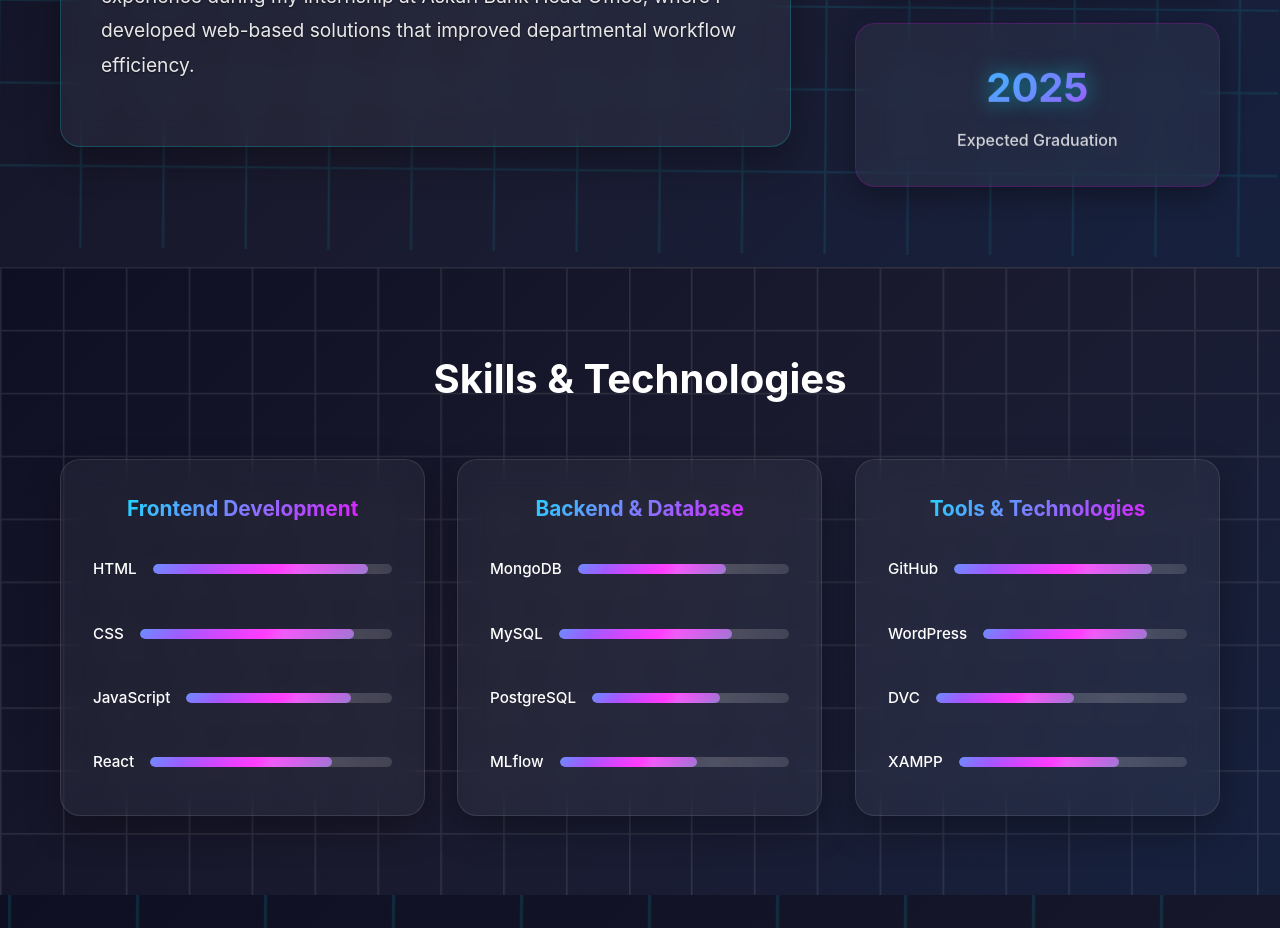
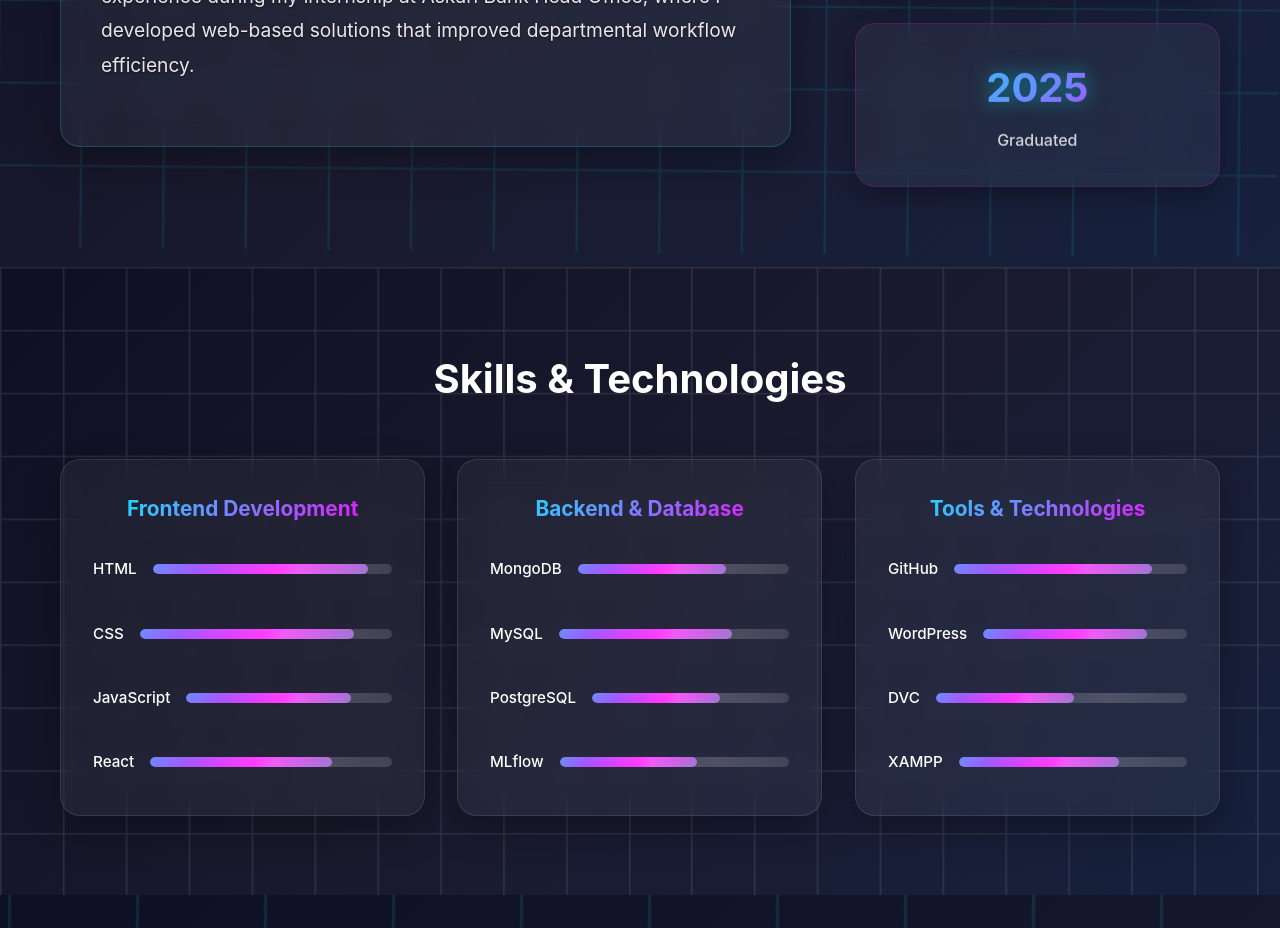
Before and after one commit to solsbyabdullah/MyPorfolio, a React (Vite) app: page / in a window 1280 px wide. Shown: the part 1360-2288 px from the top of the page. Built offline with nearby package versions, Linux system fonts and the light colour scheme.

Commit message:
Update App.jsx

```diff
--- a/src/App.jsx
+++ b/src/App.jsx
@@ -152,7 +152,7 @@ function App() {
               </div>
               <div className="stat">
                 <h3>2025</h3>
-                <p>Expected Graduation</p>
+                <p>Graduated</p>
               </div>
               </div>
             </div>
```
